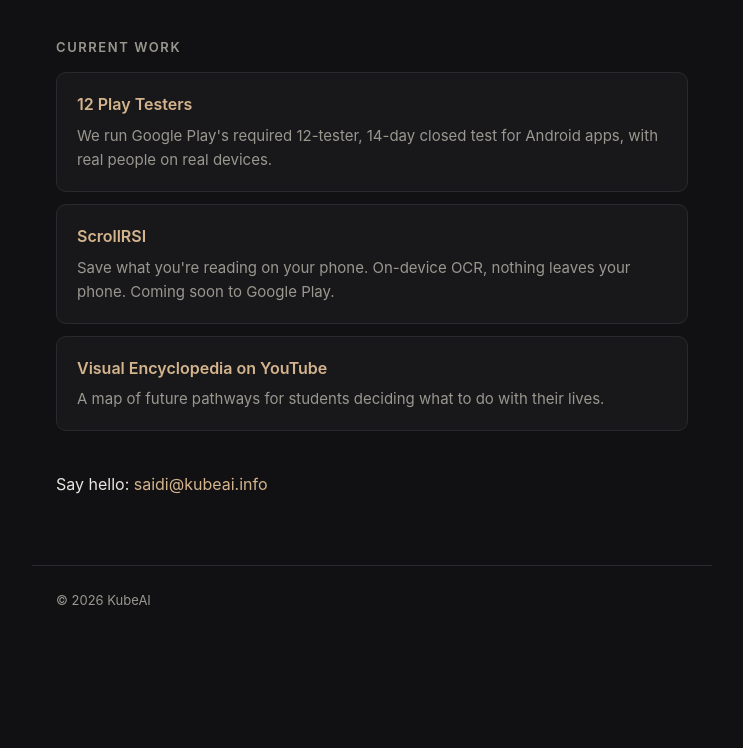
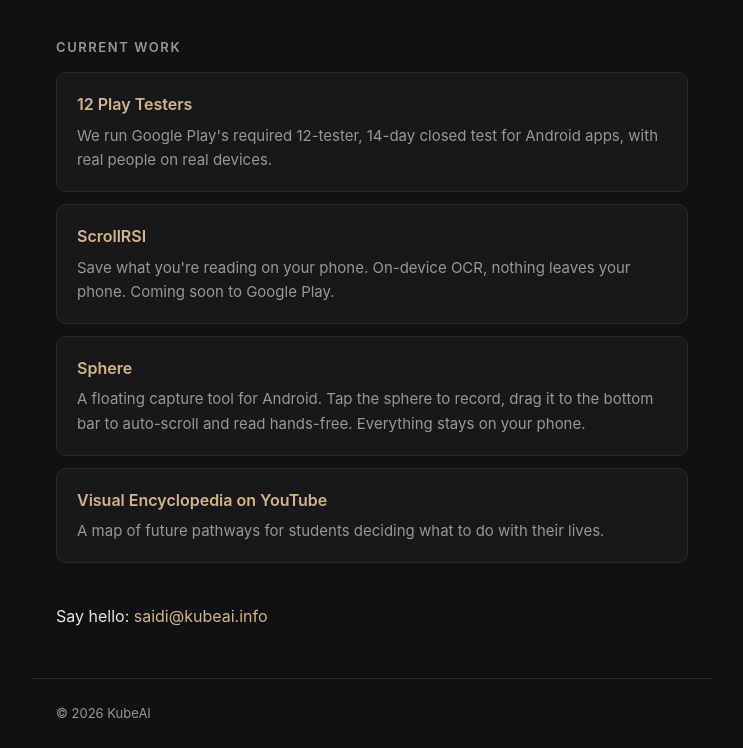
Before and after one commit to saidi-art/saidi-art.github.io, a plain HTML site: page index.html in a window 1280 px wide. Shown: the part 165-913 px from the top of the page, without its empty margins (268-1011 px from the left). Before the commit the page ends 800 px from the top, so only its background shows below. Drawn offline with Linux system fonts and the light colour scheme.

Commit message:
Add Sphere to Current work on the kubeai.info landing page

```diff
--- a/index.html
+++ b/index.html
@@ -4,12 +4,12 @@
 <meta charset="utf-8">
 <meta name="viewport" content="width=device-width, initial-scale=1">
 <title>KubeAI — AI-assisted products and services</title>
-<meta name="description" content="KubeAI builds AI-assisted products and services: 12 Play Testers, a managed Google Play closed-testing service, and ScrollRSI, an Android app that saves what you're reading on your phone.">
+<meta name="description" content="KubeAI builds AI-assisted products and services: 12 Play Testers, a managed Google Play closed-testing service, ScrollRSI, an Android app that saves what you're reading on your phone, and Sphere, a floating capture tool for Android.">
 <link rel="canonical" href="https://kubeai.info/">
 <meta property="og:type" content="website">
 <meta property="og:site_name" content="KubeAI">
 <meta property="og:title" content="KubeAI — AI-assisted products and services">
-<meta property="og:description" content="KubeAI builds AI-assisted products and services: 12 Play Testers, a managed Google Play closed-testing service, and ScrollRSI, an Android app that saves what you're reading on your phone.">
+<meta property="og:description" content="KubeAI builds AI-assisted products and services: 12 Play Testers, a managed Google Play closed-testing service, ScrollRSI, an Android app that saves what you're reading on your phone, and Sphere, a floating capture tool for Android.">
 <meta property="og:url" content="https://kubeai.info/">
 <meta property="og:locale" content="en_US">
 <script type="application/ld+json">
@@ -59,6 +59,10 @@ a{color:var(--accent)}
       <p>Save what you're reading on your phone. On-device OCR, nothing leaves your phone. Coming soon to Google Play.</p>
     </li>
     <li>
+      <a href="https://sphere.kubeai.info">Sphere</a>
+      <p>A floating capture tool for Android. Tap the sphere to record, drag it to the bottom bar to auto-scroll and read hands-free. Everything stays on your phone.</p>
+    </li>
+    <li>
       <a href="https://www.youtube.com/@KubeAI">Visual Encyclopedia on YouTube</a>
       <p>A map of future pathways for students deciding what to do with their lives.</p>
     </li>
```
